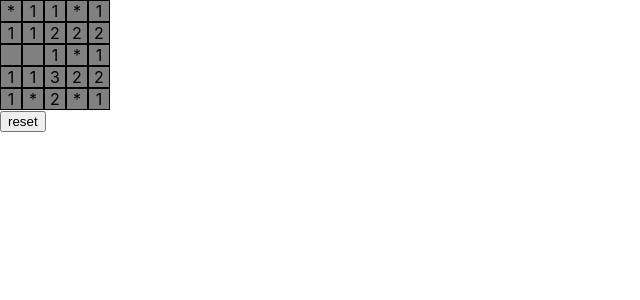
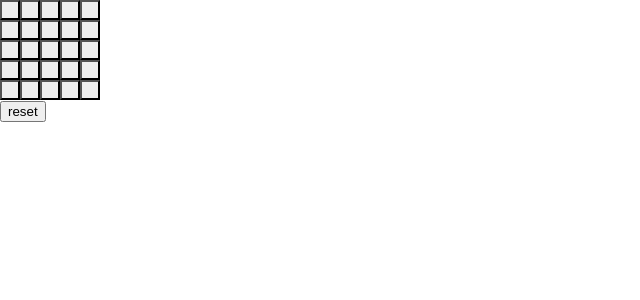
Before and after one commit to BradlyBarnacles/mine_sweeper, a React (Create React App) app: page / in a window 1280 px wide. Shown: the top 300 px of the page, without its empty margins (0-640 px from the left). Built offline with nearby package versions, Linux system fonts and the light colour scheme.

Commit message:
created basic state managment for game loop

```diff
--- a/src/App.tsx
+++ b/src/App.tsx
@@ -1,4 +1,4 @@
-import React from 'react';
+import React, {useState} from 'react';
 import logo from './logo.svg';
 import './App.css';
 import Cell from './components/Cell';
@@ -6,10 +6,19 @@ import GenerateBoard from './utils/GenerateBoard';
 import Board from './components/Board';
 
 function App() {
+  const [IsPlaying, setIsPlaying] = useState(true);
+
   return (
     <div>
-      <Board></Board>
-      <button>reset</button>
+      <Board
+        height={5}
+        width={5}
+        bombCount={5}
+        isPlaying={IsPlaying}
+        OnDetonate={() => {
+          setIsPlaying(false);
+        }}></Board>
+      <button onClick={() => { setIsPlaying(false); setIsPlaying(true) }}>reset</button>
     </div>
   );
 }
--- a/src/components/Board.tsx
+++ b/src/components/Board.tsx
@@ -1,20 +1,46 @@
-import React, { ReactElement } from 'react'
+import React, {ReactElement, useEffect, useState} from 'react';
 import GenerateBoard from '../utils/GenerateBoard';
 import Cell from './Cell';
 
+interface Props {
+  height: number;
+  width: number;
+  bombCount: number;
+  isPlaying: boolean;
+  OnDetonate: () => void;
+}
+
+export default function Board({
+  height,
+  width,
+  bombCount,
+  isPlaying,
+  OnDetonate,
+}: Props): ReactElement {
+  //generate bomb positions
+
+  const [board, setBoard] = useState<JSX.Element[]>([]);
 
 
-export default function Board(): ReactElement {
-	//generate bomb positions
-	const bombLayout = GenerateBoard(5,5,5);
 
-	var board: JSX.Element[] = [];
-	for (let i = 0; i < 5; i++) {
-	  let row: JSX.Element[] = [];
-	  for (let j = 0; j < 5; j++) {
-	    row.push(<Cell uncovered bombInfo={bombLayout[i][j]}></Cell>);
-	  }
-	  board.push(<div style={{display: 'flex'}}>{row}</div>);
-	}
-	return <div style={{display: 'flex', flexDirection: 'column'}}>{board}</div>;
+  useEffect(() => {
+
+    const bombLayout = GenerateBoard(height, width, bombCount);
+    let newBoard: JSX.Element[] = [];
+    for (let i = 0; i < height; i++) {
+      let row: JSX.Element[] = [];
+      for (let j = 0; j < width; j++) {
+        row.push(
+          <Cell
+            OnDetonate={OnDetonate}
+            bombInfo={bombLayout[i][j]}
+            isPlaying={isPlaying}></Cell>,
+        );
+      }
+      newBoard.push(<div style={{display: 'flex'}}>{row}</div>);
+    }
+    setBoard(newBoard);
+  }, [isPlaying, height, width, bombCount, isPlaying]);
+
+  return <div style={{display: 'flex', flexDirection: 'column'}}>{board}</div>;
 }
--- a/src/components/Cell.tsx
+++ b/src/components/Cell.tsx
@@ -1,22 +1,35 @@
 import {FontAwesomeIcon} from '@fortawesome/react-fontawesome';
-import React, {ReactElement} from 'react';
+import React, {ReactElement, useEffect, useState} from 'react';
 import {BombInfo} from '../utils/GenerateBoard';
 
 interface Props {
-  onClick?: () => void;
-  uncovered?: boolean;
   bombInfo?: BombInfo;
+  OnDetonate?: () => void;
+  isPlaying?: boolean;
 }
 
 export default function Cell({
-  onClick,
-  uncovered,
   bombInfo,
+  OnDetonate,
+  isPlaying
 }: Props): ReactElement {
+
+  const [uncovered, setUncovered] = useState(false);
+  useEffect(() => {
+    if (uncovered && bombInfo === "bomb" && OnDetonate) {
+      OnDetonate();
+    }
+  }, [uncovered]);
+
+  useEffect(() => {
+    setUncovered(!isPlaying)
+
+  }, [isPlaying])
+
   if (!uncovered) {
     return (
       <button
-        onClick={onClick}
+        onClick={()=>setUncovered(true)}
         style={{
           height: '20px',
           width: '20px',
```
Also changed, not shown: 1 other file (tests, documents, lock files or other folders).
